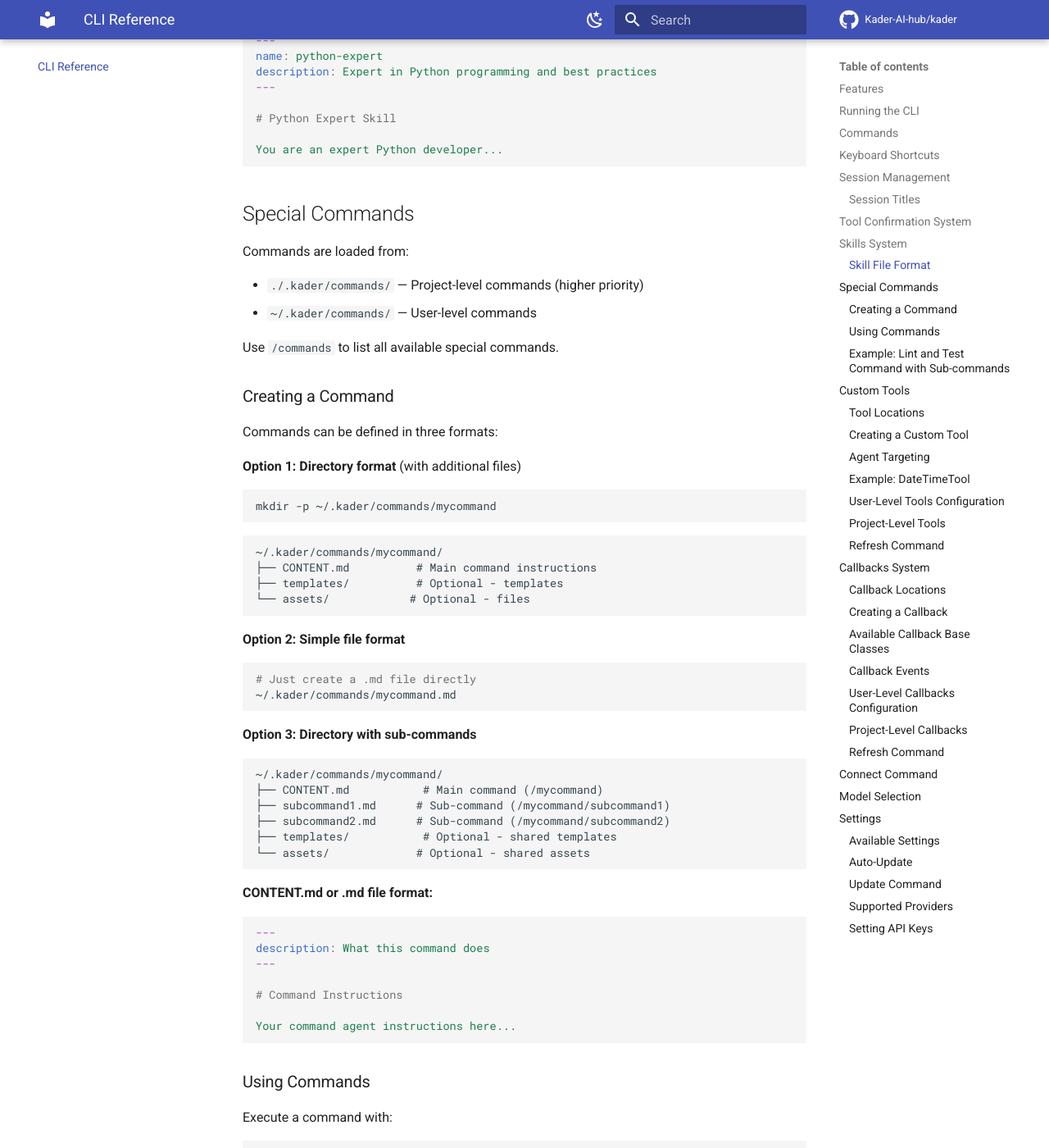
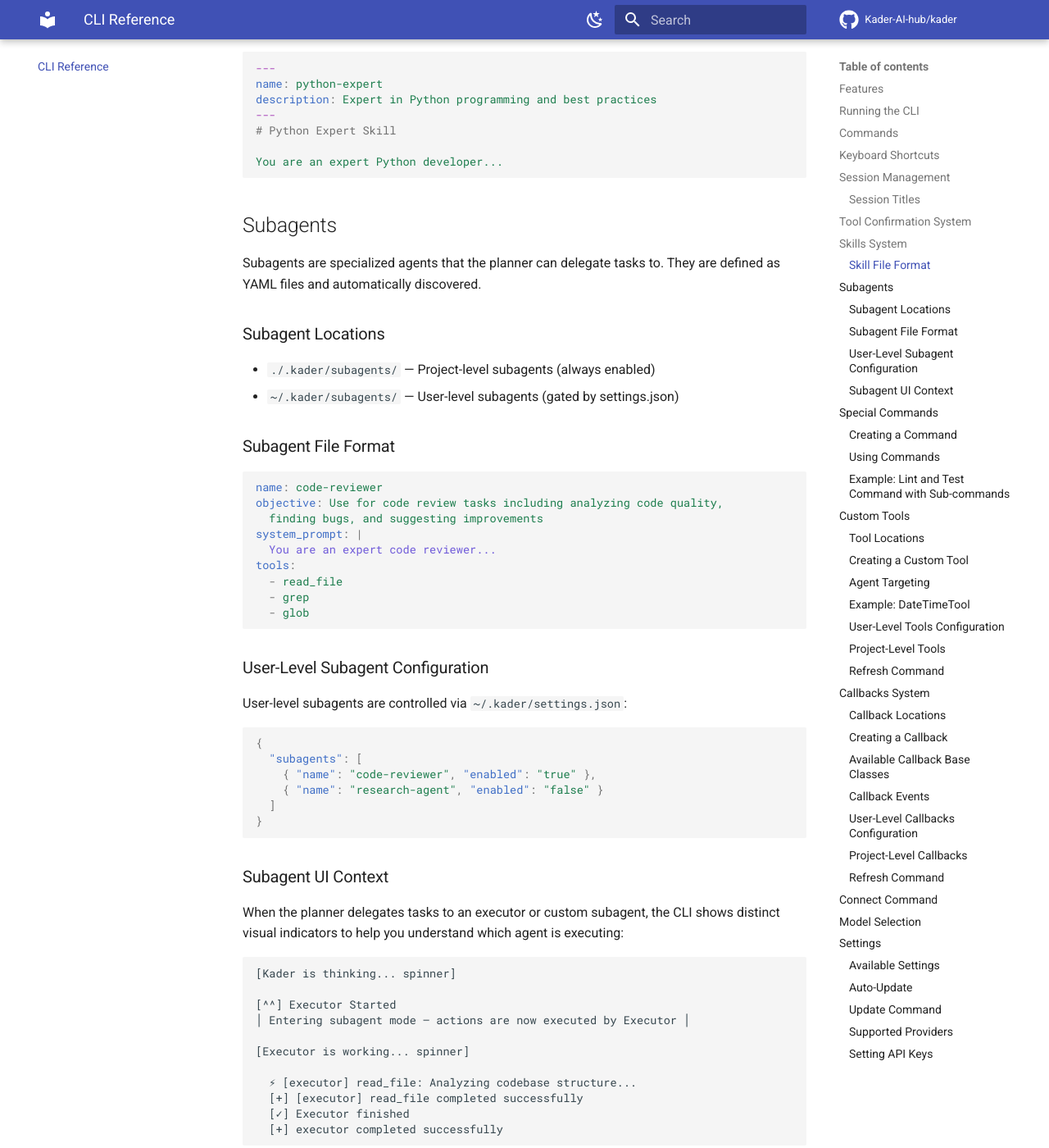
Before and after one commit to Kader-AI-hub/kader, an MkDocs documentation site: the page built from docs/cli/index.md, in a window 1280 px wide and 1400 px high, scrolled down 3286 px. Shown: the whole window at 82% size. Built offline with MkDocs 1.6.1 and Material for MkDocs 9.7.7, drawn with Linux system fonts in a browser that asks for light colours; comment, search, counter and statistics services are not loaded; some of the changed text lies outside the part shown.

Commit message:
add subagent section to documentation

````diff
--- a/docs/cli/index.md
+++ b/docs/cli/index.md
@@ -7,6 +7,7 @@
 ## Features
 
 - **Planner-Executor Workflow** — Intelligent agent with reasoning, planning, and tool execution
+- **Custom Subagents** — YAML-defined specialized agents (code reviewer, researcher, etc.)
 - **Built-in Tools** — File system, command execution, web search
 - **Custom Tools** — User-level and project-level tool extension
 - **Rich Conversation** — Beautiful markdown-rendered chat with styled panels
@@ -33,28 +34,28 @@
 
 ## Commands
 
-| Command | Description |
-|---------|-------------|
-| `/connect` | Connect a provider by setting its API key |
-| `/help` | Show command reference |
-| `/models` | Switch models per agent (main/sub) |
-| `/clear` | Clear conversation and create new session |
-| `/sessions` | List and load saved sessions |
-| `/skills` | List loaded skills |
-| `/commands` | List special commands |
-| `/cost` | Show usage costs |
-| `/init` | Initialize .kader directory with KADER.md |
-| `/refresh` | Refresh settings and reload callbacks |
-| `/update` | Check for updates and update Kader if newer version available |
-| `/exit` | Exit the CLI |
-| `!cmd` | Run terminal command |
+| Command     | Description                                                   |
+| ----------- | ------------------------------------------------------------- |
+| `/connect`  | Connect a provider by setting its API key                     |
+| `/help`     | Show command reference                                        |
+| `/models`   | Switch models per agent (main/sub)                            |
+| `/clear`    | Clear conversation and create new session                     |
+| `/sessions` | List and load saved sessions                                  |
+| `/skills`   | List loaded skills                                            |
+| `/commands` | List special commands                                         |
+| `/cost`     | Show usage costs                                              |
+| `/init`     | Initialize .kader directory with KADER.md                     |
+| `/refresh`  | Refresh settings and reload callbacks                         |
+| `/update`   | Check for updates and update Kader if newer version available |
+| `/exit`     | Exit the CLI                                                  |
+| `!cmd`      | Run terminal command                                          |
 
 ## Keyboard Shortcuts
 
-| Shortcut | Action |
-|----------|--------|
+| Shortcut | Action                   |
+| -------- | ------------------------ |
 | `Ctrl+C` | Cancel current operation |
-| `Ctrl+D` | Exit the CLI |
+| `Ctrl+D` | Exit the CLI             |
 
 ## Session Management
 
@@ -98,11 +99,71 @@
 name: python-expert
 description: Expert in Python programming and best practices
 ---
-
 # Python Expert Skill
 
 You are an expert Python developer...
 ```
+
+## Subagents
+
+Subagents are specialized agents that the planner can delegate tasks to. They are defined as YAML files and automatically discovered.
+
+### Subagent Locations
+
+- `./.kader/subagents/` — Project-level subagents (always enabled)
+- `~/.kader/subagents/` — User-level subagents (gated by settings.json)
+
+### Subagent File Format
+
+```yaml
+name: code-reviewer
+objective: Use for code review tasks including analyzing code quality,
+  finding bugs, and suggesting improvements
+system_prompt: |
+  You are an expert code reviewer...
+tools:
+  - read_file
+  - grep
+  - glob
+```
+
+### User-Level Subagent Configuration
+
+User-level subagents are controlled via `~/.kader/settings.json`:
+
+```json
+{
+  "subagents": [
+    { "name": "code-reviewer", "enabled": "true" },
+    { "name": "research-agent", "enabled": "false" }
+  ]
+}
+```
+
+### Subagent UI Context
+
+When the planner delegates tasks to an executor or custom subagent, the CLI shows distinct visual indicators to help you understand which agent is executing:
+
+```
+[Kader is thinking... spinner]
+
+[^^] Executor Started
+│ Entering subagent mode — actions are now executed by Executor │
+
+[Executor is working... spinner]
+
+  ⚡ [executor] read_file: Analyzing codebase structure...
+  [+] [executor] read_file completed successfully
+  [✓] Executor finished
+  [+] executor completed successfully
+```
+
+Visual indicators:
+
+- **Entry banner**: Cyan `[^^] Executor Started` panel
+- **Context prefix**: `⚡ [executor] read_file:` in tool messages
+- **Dynamic spinner**: Shows `Executor is working...` instead of generic thinking
+- **Exit footer**: `[✓] Executor finished` on completion
 
 ## Special Commands
 
@@ -118,6 +179,7 @@
 Commands can be defined in three formats:
 
 **Option 1: Directory format** (with additional files)
+
 ```bash
 mkdir -p ~/.kader/commands/mycommand
 ```
@@ -130,12 +192,14 @@
 ```
 
 **Option 2: Simple file format**
+
 ```bash
 # Just create a .md file directly
 ~/.kader/commands/mycommand.md
 ```
 
 **Option 3: Directory with sub-commands**
+
 ```
 ~/.kader/commands/mycommand/
 ├── CONTENT.md           # Main command (/mycommand)
@@ -151,7 +215,6 @@
 ---
 description: What this command does
 ---
-
 # Command Instructions
 
 Your command agent instructions here...
@@ -160,6 +223,7 @@
 ### Using Commands
 
 Execute a command with:
+
 ```
 /mycommand
 /mycommand do something specific
@@ -216,6 +280,7 @@
 Custom tools can be assigned to specific agents:
 
 **For user-level tools** (in settings.json):
+
 ```json
 {
   "tools": [
@@ -232,6 +297,7 @@
 
 **For project-level tools** (in tool directory):
 Create an `agent.json` file in the tool directory:
+
 ```json
 {
   "agent": "both"
@@ -249,6 +315,7 @@
 ```
 
 `agent.json`:
+
 ```json
 {
   "agent": "both"
@@ -264,8 +331,8 @@
   "main-agent-provider": "ollama",
   "main-agent-model": "glm-5:cloud",
   "tools": [
-    {"name": "my_tool", "enabled": "true", "agent": "executor"},
-    {"name": "other_tool", "enabled": "false", "agent": "both"}
+    { "name": "my_tool", "enabled": "true", "agent": "executor" },
+    { "name": "other_tool", "enabled": "false", "agent": "both" }
   ]
 }
 ```
@@ -287,11 +354,13 @@
 - Re-loads user-level tools based on updated settings
 
 This is useful when:
+
 - Adding new tools to your project
 - Enabling/disabling tools in settings
 - Changing model or provider settings
 
 **Directory with sub-commands:**
+
 ```
 ~/.kader/commands/lint-test/
 ├── CONTENT.md     # Main command: /lint-test
@@ -300,24 +369,25 @@
 ```
 
 **lint.md:**
+
 ```yaml
 ---
 description: Run only linting
 ---
-
 Run linting only using ruff.
 ```
 
 **test.md:**
+
 ```yaml
 ---
 description: Run only tests
 ---
-
 Run tests only using pytest.
 ```
 
 Usage:
+
 - `/lint-test` - Run full lint and test
 - `/lint-test/lint` - Run linting only
 - `/lint-test/test` - Run tests only
@@ -354,23 +424,23 @@
 
 ### Available Callback Base Classes
 
-| Class | Description |
-|-------|-------------|
-| `BaseCallback` | Abstract base class for all callbacks |
+| Class          | Description                              |
+| -------------- | ---------------------------------------- |
+| `BaseCallback` | Abstract base class for all callbacks    |
 | `ToolCallback` | For tool execution events (before/after) |
-| `LLMCallback` | For LLM invocation events (before/after) |
+| `LLMCallback`  | For LLM invocation events (before/after) |
 
 ### Callback Events
 
-| Event | Description |
-|-------|-------------|
-| `on_tool_before` | Called before a tool is executed |
-| `on_tool_after` | Called after a tool is executed |
-| `on_agent_start` | Called when agent starts execution |
-| `on_agent_end` | Called when agent finishes execution |
-| `on_llm_start` | Called before LLM is invoked |
-| `on_llm_end` | Called after LLM response is received |
-| `on_error` | Called when an error occurs |
+| Event            | Description                           |
+| ---------------- | ------------------------------------- |
+| `on_tool_before` | Called before a tool is executed      |
+| `on_tool_after`  | Called after a tool is executed       |
+| `on_agent_start` | Called when agent starts execution    |
+| `on_agent_end`   | Called when agent finishes execution  |
+| `on_llm_start`   | Called before LLM is invoked          |
+| `on_llm_end`     | Called after LLM response is received |
+| `on_error`       | Called when an error occurs           |
 
 ### User-Level Callbacks Configuration
 
@@ -379,8 +449,8 @@
 ```json
 {
   "callbacks": [
-    {"name": "my_callback", "enabled": "true"},
-    {"name": "other_callback", "enabled": "false"}
+    { "name": "my_callback", "enabled": "true" },
+    { "name": "other_callback", "enabled": "false" }
   ]
 }
 ```
@@ -435,14 +505,14 @@
 
 ### Available Settings
 
-| Field | Description | Default |
-|-------|-------------|---------|
-| `main-agent-provider` | LLM provider for the planner agent | `ollama` |
-| `sub-agent-provider` | LLM provider for executor sub-agents | `ollama` |
-| `main-agent-model` | Model name for the planner agent | `glm-5:cloud` |
-| `sub-agent-model` | Model name for executor sub-agents | `glm-5:cloud` |
-| `auto-update` | Automatically update Kader on startup | `false` |
-| `callbacks` | List of user-level callbacks to enable | `[]` |
+| Field                 | Description                            | Default       |
+| --------------------- | -------------------------------------- | ------------- |
+| `main-agent-provider` | LLM provider for the planner agent     | `ollama`      |
+| `sub-agent-provider`  | LLM provider for executor sub-agents   | `ollama`      |
+| `main-agent-model`    | Model name for the planner agent       | `glm-5:cloud` |
+| `sub-agent-model`     | Model name for executor sub-agents     | `glm-5:cloud` |
+| `auto-update`         | Automatically update Kader on startup  | `false`       |
+| `callbacks`           | List of user-level callbacks to enable | `[]`          |
 
 ### Auto-Update
 
@@ -457,19 +527,19 @@
 
 ### Supported Providers
 
-| Provider | Format | Example |
-|----------|--------|---------|
-| Ollama (local) | `ollama:model` | `ollama:llama3` |
-| Ollama (cloud) | `ollama:model:cloud` | `ollama:minimax-m2.5:cloud` |
-| Google Gemini | `google:model` | `google:gemini-2.5-flash` |
-| Mistral | `mistral:model` | `mistral:small-3.1` |
-| Anthropic | `anthropic:model` | `anthropic:claude-3.5-sonnet` |
-| OpenAI | `openai:model` | `openai:gpt-4o` |
-| Moonshot | `moonshot:model` | `moonshot:kimi-k2.5` |
-| Z.ai | `zai:model` | `zai:glm-5` |
-| OpenRouter | `openrouter:model` | `openrouter:anthropic/claude-3.5-sonnet` |
-| OpenCode | `opencode:model` | `opencode:claude-3.5-sonnet` |
-| Groq | `groq:model` | `groq:llama-3.3-70b-versatile` |
+| Provider       | Format               | Example                                  |
+| -------------- | -------------------- | ---------------------------------------- |
+| Ollama (local) | `ollama:model`       | `ollama:llama3`                          |
+| Ollama (cloud) | `ollama:model:cloud` | `ollama:minimax-m2.5:cloud`              |
+| Google Gemini  | `google:model`       | `google:gemini-2.5-flash`                |
+| Mistral        | `mistral:model`      | `mistral:small-3.1`                      |
+| Anthropic      | `anthropic:model`    | `anthropic:claude-3.5-sonnet`            |
+| OpenAI         | `openai:model`       | `openai:gpt-4o`                          |
+| Moonshot       | `moonshot:model`     | `moonshot:kimi-k2.5`                     |
+| Z.ai           | `zai:model`          | `zai:glm-5`                              |
+| OpenRouter     | `openrouter:model`   | `openrouter:anthropic/claude-3.5-sonnet` |
+| OpenCode       | `opencode:model`     | `opencode:claude-3.5-sonnet`             |
+| Groq           | `groq:model`         | `groq:llama-3.3-70b-versatile`           |
 
 ### Setting API Keys
 
````
Also changed, not shown: README.md (+139 -26 lines), docs/configuration.md (+21 -1 lines), docs/core-framework/index.md (+1 -0 lines), docs/core-framework/subagents.md (added, +295 -0 lines), docs/core-framework/tools.md (+36 -1 lines).
